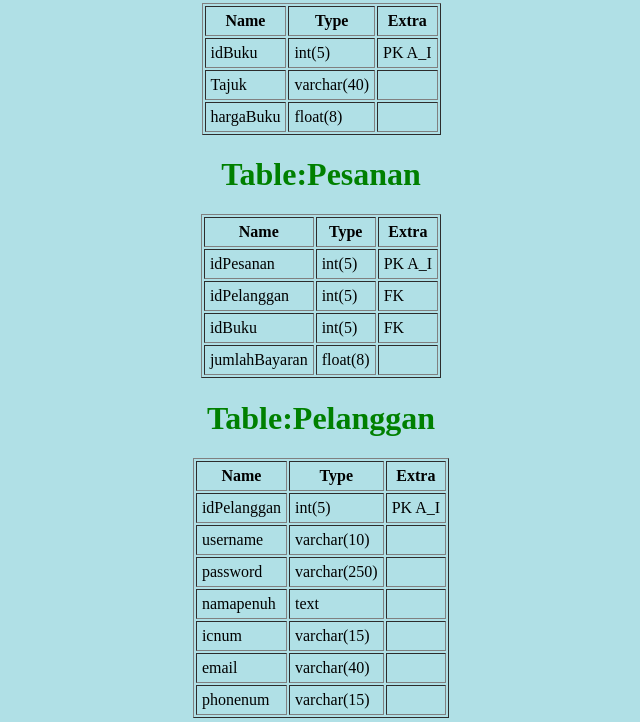
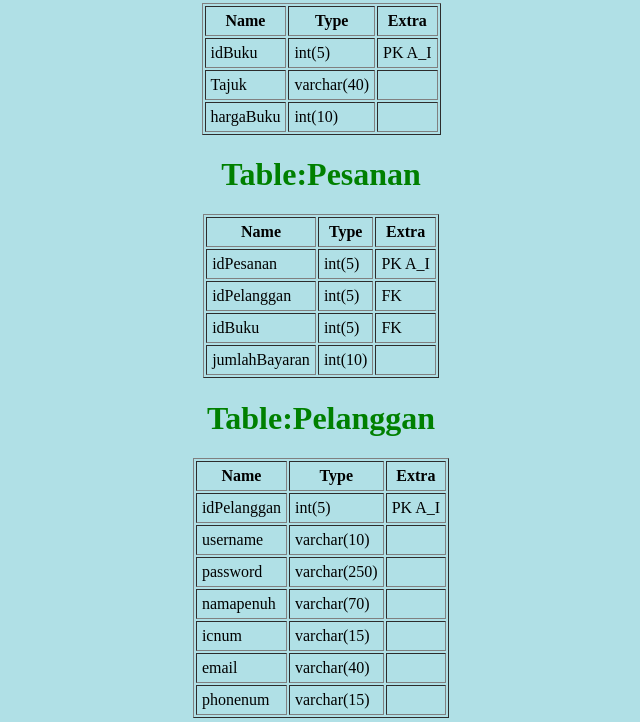
Before and after one commit to FarissAdnann/bookpalace, a PHP site: page / in a window 1280 px wide. Shown: the part 878-1600 px from the top of the page, without its empty margins (319-959 px from the left). Run offline with PHP 8.4, Linux system fonts and the light colour scheme.

Commit message:
Update index.php

```diff
--- a/index.php
+++ b/index.php
@@ -70,7 +70,7 @@
     </tr>
     <tr>
         <td>hargaBuku</td>
-        <td>float(8)</td>
+        <td>int(10)</td>
         <td></td>
     </tr>
     </table>
@@ -100,7 +100,7 @@
     </tr>
     <tr>
         <td>jumlahBayaran</td>
-        <td>float(8)</td>
+        <td>int(10)</td>
         <td></td>
     </tr>
     </table>
@@ -131,7 +131,7 @@
     </tr>
     <tr>
         <td>namapenuh</td>
-        <td>text</td>
+        <td>varchar(70)</td>
         <td></td>
     </tr>
     <tr>
```
